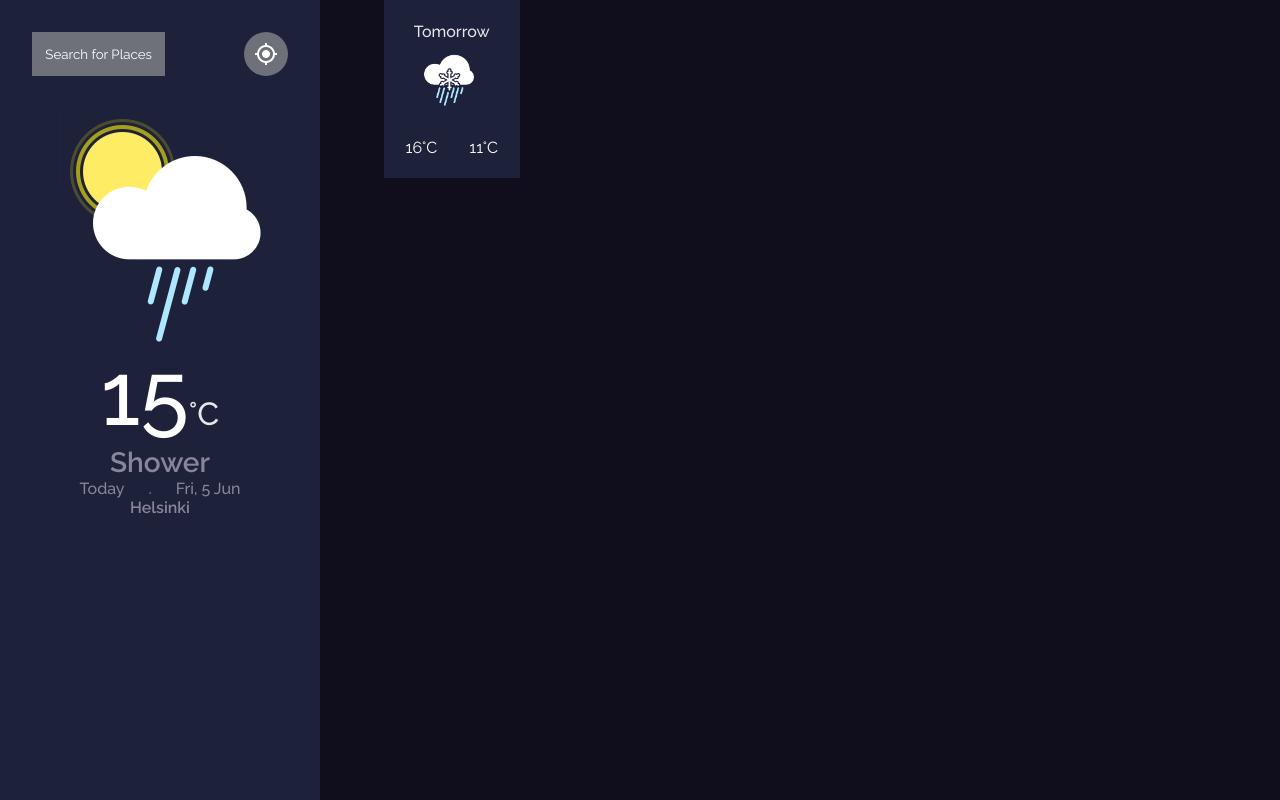
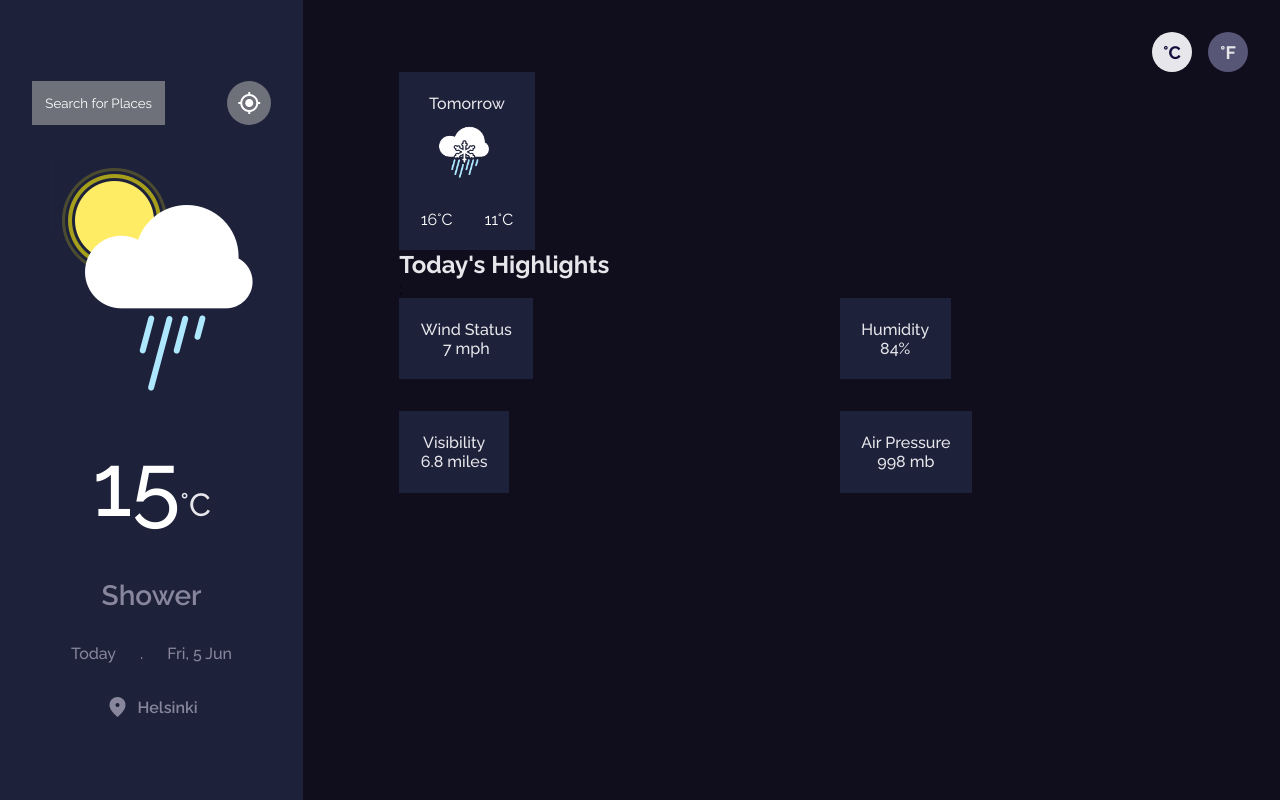
Before and after one commit to ShrutiShinde418/weather-app, a React (Vite) app: page / in a window 1280 px wide. Built offline with nearby package versions, Linux system fonts and the light colour scheme.

Commit message:
update(layout, folder structure) add(highlight section)

```diff
--- a/src/App.jsx
+++ b/src/App.jsx
@@ -1,18 +1,38 @@
 import "./App.css";
-import Sidebar from "./components/Sidebar";
+import Sidebar from "./components/Sidebar/Sidebar";
 import ForecastCard from "./components/ForecastCard";
 import sleet from "./assets/Sleet.png";
 import styled from "styled-components";
+import UnitButton from "./components/UnitButton";
+import InfoSection from "./components/InfoSection";
 
 const Main = styled.div`
   display: flex;
   gap: 4em;
 `;
 
+const Section = styled.section`
+  display: flex;
+  flex-direction: column;
+  width: 70%;
+  margin: 2em;
+`;
+
+const Menu = styled.div`
+  display: flex;
+  gap: 1em;
+  justify-content: end;
+`;
+
 function App() {
   return (
     <Main>
       <Sidebar />
+      <Section>
+        <Menu>
+          <UnitButton content="°C" isSelected={true} />
+          <UnitButton content="°F" />
+        </Menu>
         <ForecastCard
           title="Tomorrow"
           icon={sleet}
@@ -20,6 +40,8 @@ function App() {
           then="11"
           tempUnit="C"
         />
+        <InfoSection />
+      </Section>
     </Main>
   );
 }
--- /dev/null
+++ b/src/components/Card.styled.js
@@ -0,0 +1,31 @@
+import styled from "styled-components";
+
+export const Card = styled.div`
+  display: flex;
+  flex-direction: column;
+  align-items: center;
+  padding: 1.35em;
+  gap: 2em;
+  background-color: #1e213a;
+  color: #fff;
+  height: fit-content;
+  width: fit-content;
+`;
+
+export const CardHeader = styled.div`
+  display: flex;
+  flex-direction: column;
+
+  & p {
+    text-align: center;
+    color: #e7e7eb;
+    font-weight: 500;
+    margin: 0;
+  }
+
+  & img {
+    width: 60px;
+    height: 65px;
+    text-align: center;
+  }
+`;
--- a/src/components/ForecastCard.jsx
+++ b/src/components/ForecastCard.jsx
@@ -1,34 +1,6 @@
 import PropTypes from "prop-types";
 import styled from "styled-components";
-
-const Card = styled.div`
-  display: flex;
-  flex-direction: column;
-  align-items: center;
-  padding: 1.35em;
-  gap: 2em;
-  background-color: #1e213a;
-  color: #fff;
-  height: fit-content;
-`;
-
-const CardHeader = styled.div`
-  display: flex;
-  flex-direction: column;
-
-  & p {
-    text-align: center;
-    color: #e7e7eb;
-    font-weight: 500;
-    margin: 0;
-  }
-
-  & img {
-    width: 60px;
-    height: 65px;
-    text-align: center;
-  }
-`;
+import { Card, CardHeader } from "./Card.styled";
 
 const CardFooter = styled.div`
   display: flex;
--- /dev/null
+++ b/src/components/InfoSection.jsx
@@ -0,0 +1,52 @@
+import styled from "styled-components";
+import { Card, CardHeader } from "./Card.styled";
+
+const HighlightsText = styled.p`
+  font-weight: 700;
+  font-size: 24px;
+  font-family: inherit;
+  color: #e7e7eb;
+`;
+
+const HighlightsWrapper = styled.div`
+  display: grid;
+  grid-template-columns: repeat(2, 1fr);
+  gap: 2em;
+`;
+
+const InfoSection = () => {
+  return (
+    <section>
+      {/* eslint-disable-next-line react/no-unescaped-entities */}
+      <HighlightsText>Today's Highlights</HighlightsText>;
+      <HighlightsWrapper>
+        <Card>
+          <CardHeader>
+            <p>Wind Status</p>
+            <p>7 mph</p>
+          </CardHeader>
+        </Card>
+        <Card>
+          <CardHeader>
+            <p>Humidity</p>
+            <p>84%</p>
+          </CardHeader>
+        </Card>
+        <Card>
+          <CardHeader>
+            <p>Visibility</p>
+            <p>6.8 miles</p>
+          </CardHeader>
+        </Card>
+        <Card>
+          <CardHeader>
+            <p>Air Pressure</p>
+            <p>998 mb</p>
+          </CardHeader>
+        </Card>
+      </HighlightsWrapper>
+    </section>
+  );
+};
+
+export default InfoSection;
--- /dev/null
+++ b/src/components/Sidebar/Sidebar.jsx
@@ -0,0 +1,44 @@
+import {
+  DayInfo,
+  GetLocationButton,
+  LocationInfo,
+  Navbar,
+  NavbarSearch,
+  SearchButton,
+  TemperatureStats,
+  WeatherStats,
+} from "./Sidebar.styled";
+import shower from "../../assets/Shower.png";
+import "../../index.css";
+
+const Sidebar = () => {
+  return (
+    <Navbar>
+      <NavbarSearch>
+        <SearchButton>Search for Places</SearchButton>
+        <GetLocationButton>
+          <span className="material-symbols-outlined">my_location</span>
+        </GetLocationButton>
+      </NavbarSearch>
+      <WeatherStats>
+        <img src={shower} alt="Shower" />
+        <TemperatureStats>
+          <span>15</span>
+          <span>&deg;C</span>
+        </TemperatureStats>
+        <p>Shower</p>
+      </WeatherStats>
+      <DayInfo>
+        <p>Today</p>
+        <p>.</p>
+        <p>Fri, 5 Jun</p>
+      </DayInfo>
+      <LocationInfo>
+        <span className="material-symbols-outlined">location_on</span>
+        <p>Helsinki</p>
+      </LocationInfo>
+    </Navbar>
+  );
+};
+
+export default Sidebar;
--- a/src/components/Sidebar.jsx
+++ b/src/components/Sidebar/Sidebar.styled.js
@@ -1,18 +1,17 @@
-import shower from "../assets/Shower.png";
 import styled from "styled-components";
-import "../index.css";
-import cloudBackground from "../assets/Cloud-background.png";
+import cloudBackground from "../../assets/Cloud-background.png";
 
-const Navbar = styled.nav`
+export const Navbar = styled.nav`
   min-height: 100vh;
   width: 25%;
   background-color: var(--blue);
   display: flex;
   flex-direction: column;
+  justify-content: center;
   align-items: center;
 `;
 
-const NavbarSearch = styled.div`
+export const NavbarSearch = styled.div`
   display: flex;
   justify-content: space-between;
   width: -webkit-fill-available;
@@ -20,15 +19,16 @@ const NavbarSearch = styled.div`
   margin: 0 2em;
 `;
 
-const SearchButton = styled.button`
+export const SearchButton = styled.button`
   background-color: #6e707a;
   color: #fff;
   font-family: inherit;
   padding: 0.75em 1em;
   border: none;
+  cursor: pointer;
 `;
 
-const GetLocationButton = styled.button`
+export const GetLocationButton = styled.button`
   background-color: #6e707a;
   color: #fff;
   padding: 0.75em;
@@ -37,9 +37,10 @@ const GetLocationButton = styled.button`
   justify-content: center;
   align-items: center;
   border-radius: 50%;
+  cursor: pointer;
 `;
 
-const TemperatureStats = styled.p`
+export const TemperatureStats = styled.p`
   display: flex;
   align-items: baseline;
   & span:first-of-type {
@@ -55,23 +56,28 @@ const TemperatureStats = styled.p`
   }
 `;
 
-const LocationInfo = styled.div`
+export const LocationInfo = styled.div`
   display: flex;
+  gap: 0.5em;
+  align-items: center;
   color: #88869d;
   font-weight: 600;
   font-size: 16px;
+  margin: 2em 0;
 `;
 
-const DayInfo = styled.div`
+export const DayInfo = styled.div`
   display: flex;
   color: #88869d;
   font-weight: 500;
   width: -webkit-fill-available;
   justify-content: center;
+  align-items: center;
   gap: 1.5em;
+  margin-top: 2em;
 `;
 
-const WeatherStats = styled.div`
+export const WeatherStats = styled.div`
   display: flex;
   flex-direction: column;
   justify-content: center;
@@ -85,36 +91,6 @@ const WeatherStats = styled.div`
     color: #88869d;
     font-weight: 600;
     font-size: 1.75rem;
+    margin-top: 1.5em;
   }
 `;
-
-const Sidebar = () => {
-  return (
-    <Navbar>
-      <NavbarSearch>
-        <SearchButton>Search for Places</SearchButton>
-        <GetLocationButton>
-          <span className="material-symbols-outlined">my_location</span>
-        </GetLocationButton>
-      </NavbarSearch>
-      <WeatherStats>
-        <img src={shower} alt="Shower" />
-        <TemperatureStats>
-          <span>15</span>
-          <span>&deg;C</span>
-        </TemperatureStats>
-        <p>Shower</p>
-      </WeatherStats>
-      <DayInfo>
-        <p>Today</p>
-        <p>.</p>
-        <p>Fri, 5 Jun</p>
-      </DayInfo>
-      <LocationInfo>
-        <p>Helsinki</p>
-      </LocationInfo>
-    </Navbar>
-  );
-};
-
-export default Sidebar;
--- /dev/null
+++ b/src/components/UnitButton.jsx
@@ -0,0 +1,26 @@
+import PropTypes from "prop-types";
+import styled from "styled-components";
+
+const TempUnitBtn = styled.button`
+  border-radius: 50%;
+  border: none;
+  font-weight: 700;
+  font-size: 18px;
+  height: 40px;
+  width: 40px;
+  font-family: inherit;
+  background-color: ${(props) => (props.isSelected ? "#E7E7EB" : "#585676")};
+  color: ${(props) => (props.isSelected ? "#110E3C" : "#E7E7EB")};
+  cursor: pointer;
+`;
+
+const UnitButton = ({ content, isSelected }) => {
+  return <TempUnitBtn isSelected={isSelected}>{content}</TempUnitBtn>;
+};
+
+UnitButton.propTypes = {
+  content: PropTypes.string,
+  isSelected: PropTypes.bool,
+};
+
+export default UnitButton;
```
Lines whose indentation alone changed are shown as unchanged.
